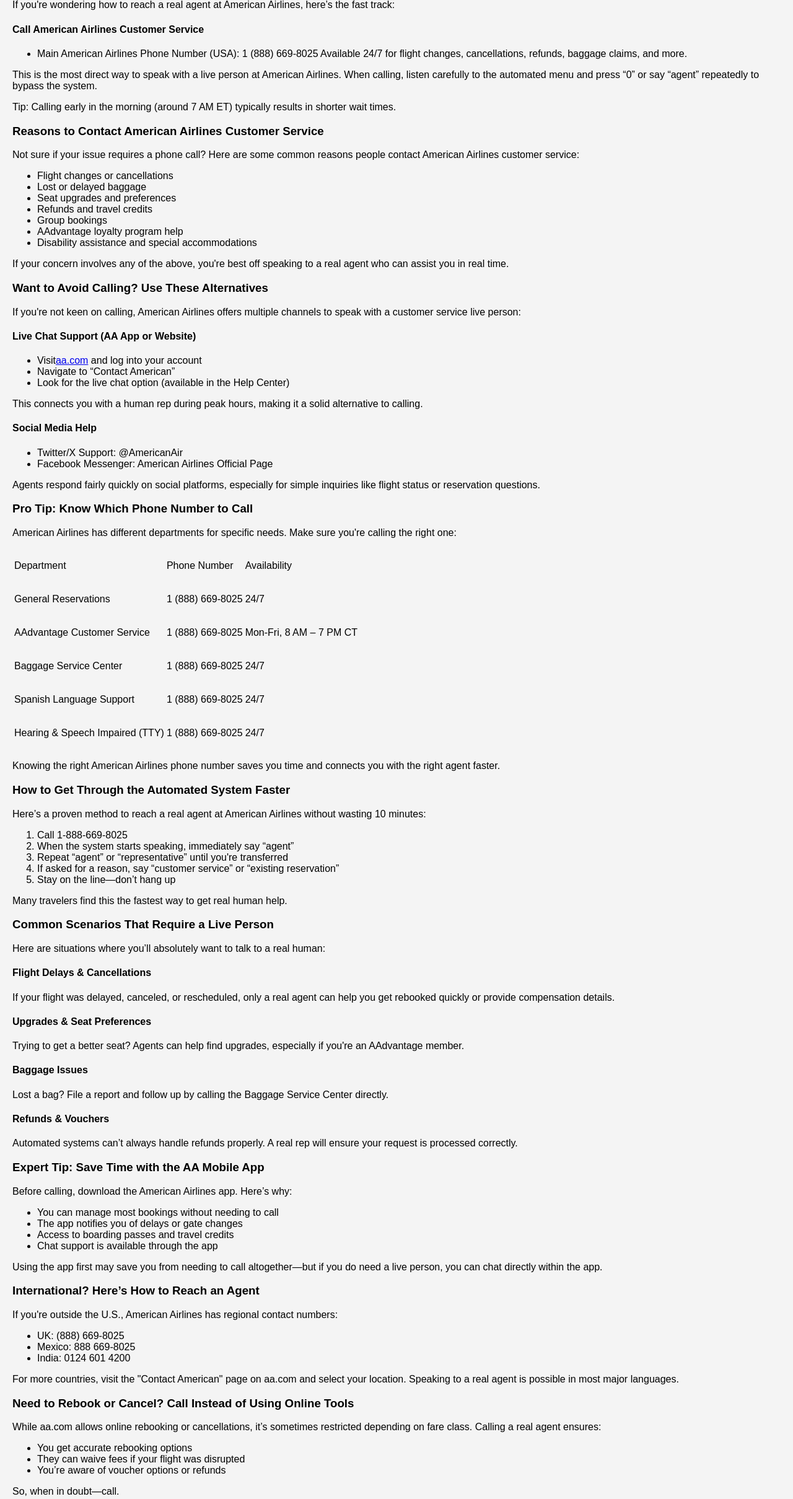
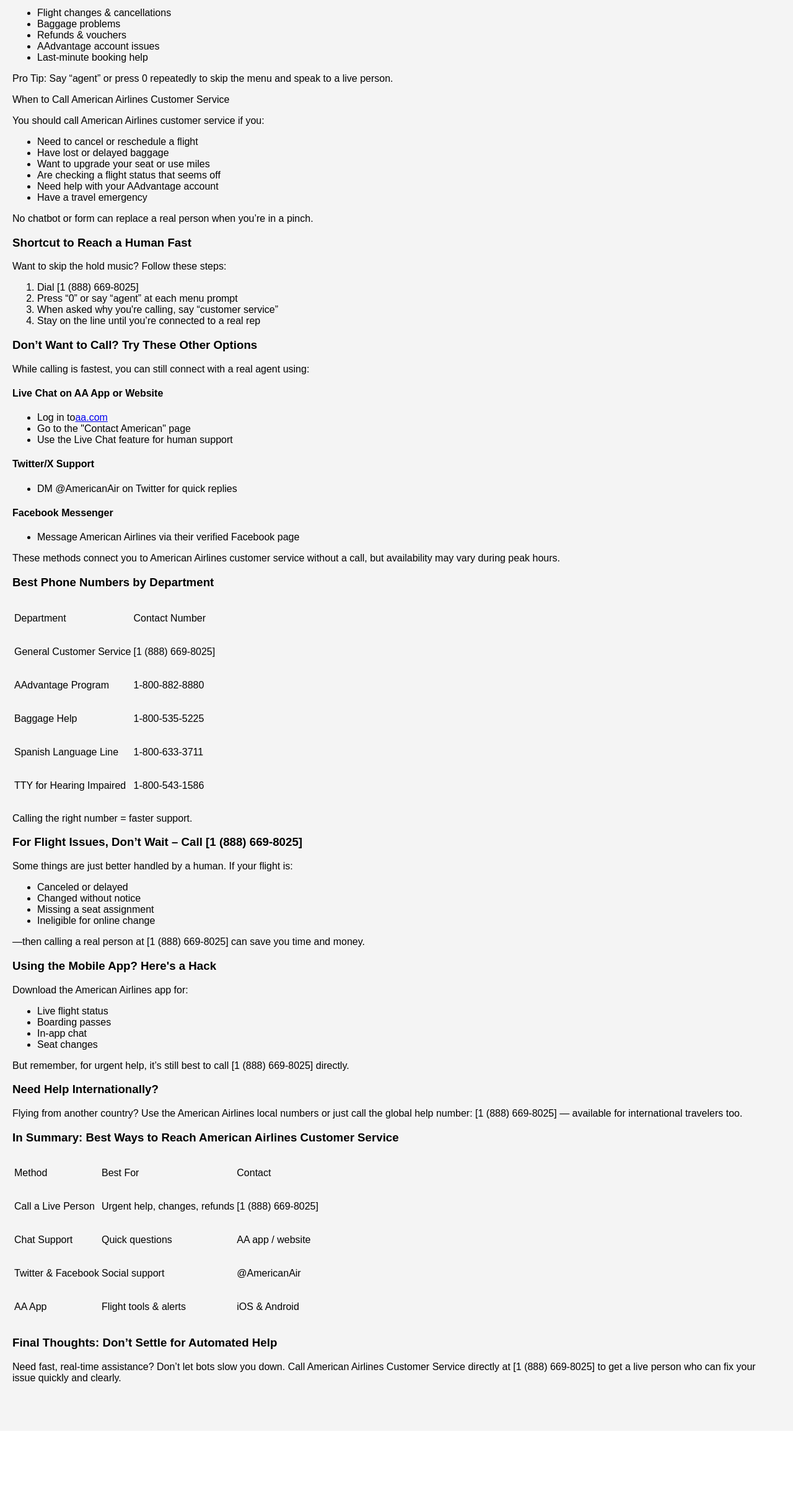
Before and after one commit to official-american-helpline/test, a plain HTML site: page index.html in a window 1280 px wide. Shown: the part 270-2689 px from the top of the page at 62% size. After the commit the page ends 2579 px from the top, so only its background shows below. Drawn offline with Linux system fonts and the light colour scheme.

Commit message:
capital no in index
index is no capital

```diff
--- a/index.html
+++ b/index.html
@@ -3,7 +3,7 @@
 <head>
 <meta charset="UTF-8">
 <meta name="viewport" content="width=device-width, initial-scale=1.0">
-<title>11 Ways to American Airlines Cuostmer Service By Phone Number, Email, Or Chat Options: All Methods Explained</title>
+<title>12 ways to connect American customer service by phone number email chat options all options</title>
 <style>
 
         body {
@@ -95,45 +95,56 @@
 </head>
 <body>
 <section id="home">
-    <h1>11 Ways to American Airlines Cuostmer Service By Phone Number, Email, Or Chat Options: All Methods Explained</h1>
-<p>When you're facing travel issues, there&rsquo;s nothing more frustrating than being stuck in an endless loop of automated menus 1 (888) 669-8025. Whether your flight is delayed, you need to change your booking, or you're just trying to confirm your baggage policy&mdash;speaking to a real human makes all the difference. This guide walks you through the easiest ways to talk to a live person at American Airlines, get fast help from customer service, and find the right phone number for your situation.</p>
-<h3>Quick Ways to Reach a Real Agent at American Airlines</h3>
-<p>If you're wondering how to reach a real agent at American Airlines, here&rsquo;s the fast track:</p>
-<h4>Call American Airlines Customer Service</h4>
+    <h1>12 ways to connect American customer service by phone number email chat options all options</h1>
+<p>When you&rsquo;re stuck with travel issues [1 (888) 669-8025], speaking to a live person at American Airlines can save the day. Whether it&rsquo;s a flight delay, last-minute change, or baggage trouble, real help makes all the difference. Here's how to quickly reach American Airlines customer service, speak to a real agent, and get support that actually works.</p>
+<p>Talk to a Real Person &ndash; Call [1 (888) 669-8025]</p>
+<p>The fastest way to connect with a real agent at American Airlines is to call directly. American Airlines Customer Service Number: [1 (888) 669-8025]</p>
+<p>This number connects you to a live representative for:</p>
 <ul>
-<li>Main American Airlines Phone Number (USA): 1 (888) 669-8025 Available 24/7 for flight changes, cancellations, refunds, baggage claims, and more.</li>
+<li>Flight changes &amp; cancellations</li>
+<li>Baggage problems</li>
+<li>Refunds &amp; vouchers</li>
+<li>AAdvantage account issues</li>
+<li>Last-minute booking help</li>
 </ul>
-<p>This is the most direct way to speak with a live person at American Airlines. When calling, listen carefully to the automated menu and press &ldquo;0&rdquo; or say &ldquo;agent&rdquo; repeatedly to bypass the system.</p>
-<p>Tip: Calling early in the morning (around 7 AM ET) typically results in shorter wait times.</p>
-<h3>Reasons to Contact American Airlines Customer Service</h3>
-<p>Not sure if your issue requires a phone call? Here are some common reasons people contact American Airlines customer service:</p>
+<p>Pro Tip: Say &ldquo;agent&rdquo; or press 0 repeatedly to skip the menu and speak to a live person.</p>
+<p>When to Call American Airlines Customer Service</p>
+<p>You should call American Airlines customer service if you:</p>
 <ul>
-<li>Flight changes or cancellations</li>
-<li>Lost or delayed baggage</li>
-<li>Seat upgrades and preferences</li>
-<li>Refunds and travel credits</li>
-<li>Group bookings</li>
-<li>AAdvantage loyalty program help</li>
-<li>Disability assistance and special accommodations</li>
+<li>Need to cancel or reschedule a flight</li>
+<li>Have lost or delayed baggage</li>
+<li>Want to upgrade your seat or use miles</li>
+<li>Are checking a flight status that seems off</li>
+<li>Need help with your AAdvantage account</li>
+<li>Have a travel emergency</li>
 </ul>
-<p>If your concern involves any of the above, you're best off speaking to a real agent who can assist you in real time.</p>
-<h3>Want to Avoid Calling? Use These Alternatives</h3>
-<p>If you're not keen on calling, American Airlines offers multiple channels to speak with a customer service live person:</p>
-<h4>Live Chat Support (AA App or Website)</h4>
+<p>No chatbot or form can replace a real person when you&rsquo;re in a pinch.</p>
+<h3>Shortcut to Reach a Human Fast</h3>
+<p>Want to skip the hold music? Follow these steps:</p>
+<ol>
+<li>Dial [1 (888) 669-8025]</li>
+<li>Press &ldquo;0&rdquo; or say &ldquo;agent&rdquo; at each menu prompt</li>
+<li>When asked why you're calling, say &ldquo;customer service&rdquo;</li>
+<li>Stay on the line until you&rsquo;re connected to a real rep</li>
+</ol>
+<h3>Don&rsquo;t Want to Call? Try These Other Options</h3>
+<p>While calling is fastest, you can still connect with a real agent using:</p>
+<h4>Live Chat on AA App or Website</h4>
 <ul>
-<li>Visit<a href="https://www.aa.com">aa.com</a> and log into your account</li>
-<li>Navigate to &ldquo;Contact American&rdquo;</li>
-<li>Look for the live chat option (available in the Help Center)</li>
+<li>Log in to<a href="https://www.aa.com">aa.com</a></li>
+<li>Go to the "Contact American" page</li>
+<li>Use the Live Chat feature for human support</li>
 </ul>
-<p>This connects you with a human rep during peak hours, making it a solid alternative to calling.</p>
-<h4>Social Media Help</h4>
+<h4>Twitter/X Support</h4>
 <ul>
-<li>Twitter/X Support: @AmericanAir</li>
-<li>Facebook Messenger: American Airlines Official Page</li>
+<li>DM @AmericanAir on Twitter for quick replies</li>
 </ul>
-<p>Agents respond fairly quickly on social platforms, especially for simple inquiries like flight status or reservation questions.</p>
-<h3>Pro Tip: Know Which Phone Number to Call</h3>
-<p>American Airlines has different departments for specific needs. Make sure you're calling the right one:</p>
+<h4>Facebook Messenger</h4>
+<ul>
+<li>Message American Airlines via their verified Facebook page</li>
+</ul>
+<p>These methods connect you to American Airlines customer service without a call, but availability may vary during peak hours.</p>
+<h3>Best Phone Numbers by Department</h3>
 <table>
 <tbody>
 <tr>
@@ -141,116 +152,73 @@
 <p>Department</p>
 </td>
 <td>
-<p>Phone Number</p>
-</td>
-<td>
-<p>Availability</p>
+<p>Contact Number</p>
 </td>
 </tr>
 <tr>
 <td>
-<p>General Reservations</p>
+<p>General Customer Service</p>
 </td>
 <td>
-<p>1 (888) 669-8025</p>
-</td>
-<td>
-<p>24/7</p>
+<p>[1 (888) 669-8025]</p>
 </td>
 </tr>
 <tr>
 <td>
-<p>AAdvantage Customer Service</p>
+<p>AAdvantage Program</p>
 </td>
 <td>
-<p>1 (888) 669-8025</p>
-</td>
-<td>
-<p>Mon-Fri, 8 AM &ndash; 7 PM CT</p>
+<p>1-800-882-8880</p>
 </td>
 </tr>
 <tr>
 <td>
-<p>Baggage Service Center</p>
+<p>Baggage Help</p>
 </td>
 <td>
-<p>1 (888) 669-8025</p>
-</td>
-<td>
-<p>24/7</p>
+<p>1-800-535-5225</p>
 </td>
 </tr>
 <tr>
 <td>
-<p>Spanish Language Support</p>
+<p>Spanish Language Line</p>
 </td>
 <td>
-<p>1 (888) 669-8025</p>
-</td>
-<td>
-<p>24/7</p>
+<p>1-800-633-3711</p>
 </td>
 </tr>
 <tr>
 <td>
-<p>Hearing &amp; Speech Impaired (TTY)</p>
+<p>TTY for Hearing Impaired</p>
 </td>
 <td>
-<p>1 (888) 669-8025</p>
-</td>
-<td>
-<p>24/7</p>
+<p>1-800-543-1586</p>
 </td>
 </tr>
 </tbody>
 </table>
-<p>Knowing the right American Airlines phone number saves you time and connects you with the right agent faster.</p>
-<h3>How to Get Through the Automated System Faster</h3>
-<p>Here&rsquo;s a proven method to reach a real agent at American Airlines without wasting 10 minutes:</p>
-<ol>
-<li>Call 1-888-669-8025</li>
-<li>When the system starts speaking, immediately say &ldquo;agent&rdquo;</li>
-<li>Repeat &ldquo;agent&rdquo; or &ldquo;representative&rdquo; until you're transferred</li>
-<li>If asked for a reason, say &ldquo;customer service&rdquo; or &ldquo;existing reservation&rdquo;</li>
-<li>Stay on the line&mdash;don&rsquo;t hang up</li>
-</ol>
-<p>Many travelers find this the fastest way to get real human help.</p>
-<h3>Common Scenarios That Require a Live Person</h3>
-<p>Here are situations where you&rsquo;ll absolutely want to talk to a real human:</p>
-<h4>Flight Delays &amp; Cancellations</h4>
-<p>If your flight was delayed, canceled, or rescheduled, only a real agent can help you get rebooked quickly or provide compensation details.</p>
-<h4>Upgrades &amp; Seat Preferences</h4>
-<p>Trying to get a better seat? Agents can help find upgrades, especially if you're an AAdvantage member.</p>
-<h4>Baggage Issues</h4>
-<p>Lost a bag? File a report and follow up by calling the Baggage Service Center directly.</p>
-<h4>Refunds &amp; Vouchers</h4>
-<p>Automated systems can&rsquo;t always handle refunds properly. A real rep will ensure your request is processed correctly.</p>
-<h3>Expert Tip: Save Time with the AA Mobile App</h3>
-<p>Before calling, download the American Airlines app. Here&rsquo;s why:</p>
+<p>Calling the right number = faster support.</p>
+<h3>For Flight Issues, Don&rsquo;t Wait &ndash; Call [1 (888) 669-8025]</h3>
+<p>Some things are just better handled by a human. If your flight is:</p>
 <ul>
-<li>You can manage most bookings without needing to call</li>
-<li>The app notifies you of delays or gate changes</li>
-<li>Access to boarding passes and travel credits</li>
-<li>Chat support is available through the app</li>
+<li>Canceled or delayed</li>
+<li>Changed without notice</li>
+<li>Missing a seat assignment</li>
+<li>Ineligible for online change</li>
 </ul>
-<p>Using the app first may save you from needing to call altogether&mdash;but if you do need a live person, you can chat directly within the app.</p>
-<h3>International? Here&rsquo;s How to Reach an Agent</h3>
-<p>If you're outside the U.S., American Airlines has regional contact numbers:</p>
+<p>&mdash;then calling a real person at [1 (888) 669-8025] can save you time and money.</p>
+<h3>Using the Mobile App? Here's a Hack</h3>
+<p>Download the American Airlines app for:</p>
 <ul>
-<li>UK: (888) 669-8025</li>
-<li>Mexico: 888 669-8025</li>
-<li>India: 0124 601 4200</li>
+<li>Live flight status</li>
+<li>Boarding passes</li>
+<li>In-app chat</li>
+<li>Seat changes</li>
 </ul>
-<p>For more countries, visit the "Contact American" page on aa.com and select your location. Speaking to a real agent is possible in most major languages.</p>
-<h3>Need to Rebook or Cancel? Call Instead of Using Online Tools</h3>
-<p>While aa.com allows online rebooking or cancellations, it&rsquo;s sometimes restricted depending on fare class. Calling a real agent ensures:</p>
-<ul>
-<li>You get accurate rebooking options</li>
-<li>They can waive fees if your flight was disrupted</li>
-<li>You&rsquo;re aware of voucher options or refunds</li>
-</ul>
-<p>So, when in doubt&mdash;call.</p>
-<h3>Summary: Fastest Ways to Reach a Real Agent at American Airlines</h3>
+<p>But remember, for urgent help, it&rsquo;s still best to call [1 (888) 669-8025] directly.</p>
+<h3>Need Help Internationally?</h3>
+<p>Flying from another country? Use the American Airlines local numbers or just call the global help number: [1 (888) 669-8025] &mdash; available for international travelers too.</p>
+<h3>In Summary: Best Ways to Reach American Airlines Customer Service</h3>
 <table>
 <tbody>
 <tr>
@@ -266,32 +234,32 @@
 </tr>
 <tr>
 <td>
-<p>Phone Call</p>
+<p>Call a Live Person</p>
 </td>
 <td>
-<p>Urgent help, rebooking, refunds</p>
+<p>Urgent help, changes, refunds</p>
 </td>
 <td>
-<p>1 (888) 669-8025</p>
+<p>[1 (888) 669-8025]</p>
 </td>
 </tr>
 <tr>
 <td>
-<p>Live Chat</p>
+<p>Chat Support</p>
 </td>
 <td>
-<p>Quick questions, flight info</p>
+<p>Quick questions</p>
 </td>
 <td>
-<p>aa.com or AA app</p>
+<p>AA app / website</p>
 </td>
 </tr>
 <tr>
 <td>
-<p>Social Media</p>
+<p>Twitter &amp; Facebook</p>
 </td>
 <td>
-<p>Non-urgent inquiries</p>
+<p>Social support</p>
 </td>
 <td>
 <p>@AmericanAir</p>
@@ -299,18 +267,16 @@
 </tr>
 <tr>
 <td>
-<p>Mobile App</p>
+<p>AA App</p>
 </td>
 <td>
-<p>Checking status, basic changes</p>
+<p>Flight tools &amp; alerts</p>
 </td>
 <td>
-<p>Download on iOS/Android</p>
+<p>iOS &amp; Android</p>
 </td>
 </tr>
 </tbody>
 </table>
-<h3>Final Thoughts: Speaking to a Real Human at American Airlines</h3>
-<p>Whether you're a frequent flier or an occasional traveler, nothing beats talking to a real person when you need help fast. With so many options&mdash;calls, chat, social media&mdash;American Airlines customer service is accessible around the clock. Just remember, for anything urgent, your best bet is still the good ol' American Airlines phone number: 1 (888) 669-8025.</p>
-</body>
-</html>
+<h3>Final Thoughts: Don&rsquo;t Settle for Automated Help</h3>
+<p>Need fast, real-time assistance? Don&rsquo;t let bots slow you down. Call American Airlines Customer Service directly at [1 (888) 669-8025] to get a live person who can fix your issue quickly and clearly.</p>
```
